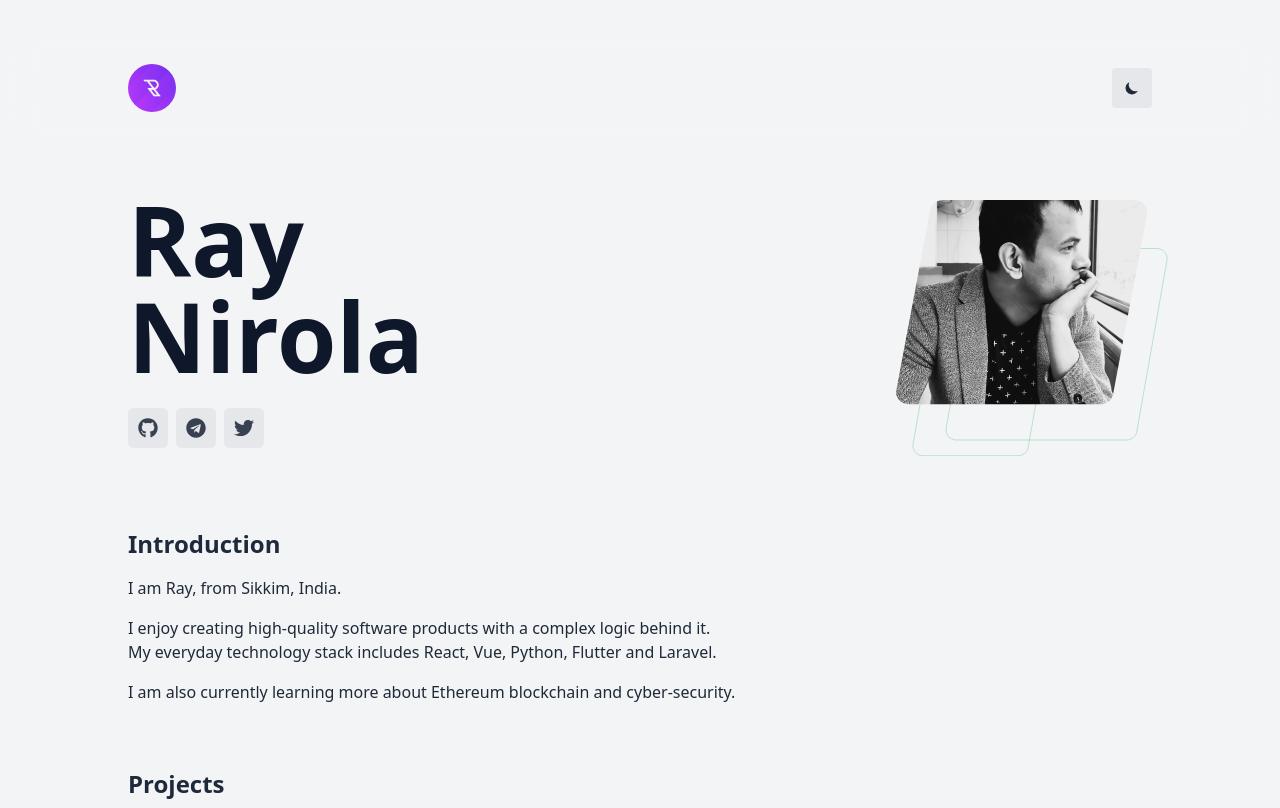
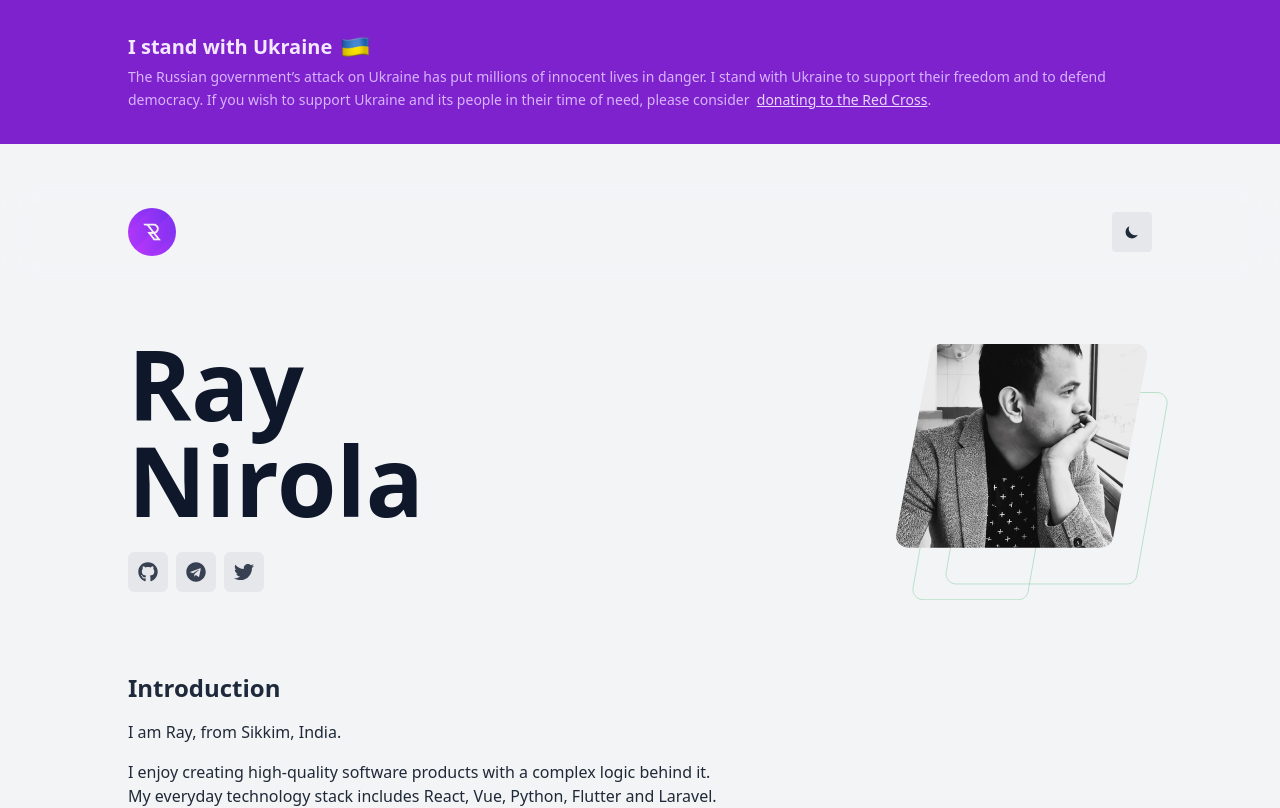
Before and after one commit to raynirola/portfolio, a Next.js app: page / in a window 1280 px wide. Shown: the top 808 px of the page. Built offline with nearby package versions, Linux system fonts and the light colour scheme; no server answers.

Commit message:
Support for Ukraine Banner

```diff
--- /dev/null
+++ b/components/UkraineBanner.tsx
@@ -0,0 +1,29 @@
+import Image from 'next/image'
+
+const UkraineBanner = () => {
+  return (
+    <div className="bg-purple-700 py-2 text-gray-900 dark:text-gray-100 sm:py-4 md:py-6 lg:py-8">
+      <div className="mx-auto max-w-3xl px-4 sm:px-6 lg:max-w-4xl lg:px-0 xl:max-w-5xl">
+        <h2 className="inline-flex items-center text-xl font-bold text-purple-100">
+          <span className="mr-2">I stand with Ukraine</span>
+          <Image src={'/ukraine-flag.png'} alt="Ukraine Flag" width={30} height={30} />
+        </h2>
+        <p className="mt-1 text-sm leading-relaxed text-purple-300">
+          The Russian government’s attack on Ukraine has put millions of innocent lives in danger. I
+          stand with Ukraine to support their freedom and to defend democracy. If you wish to
+          support Ukraine and its people in their time of need, please consider &nbsp;
+          <a
+            href="https://www.icrc.org/en/donate/ukraine"
+            target="_blank"
+            rel="noopener nofollow noreferrer"
+            className="text-purple-200 underline hover:text-purple-100">
+            donating to the Red Cross
+          </a>
+          .
+        </p>
+      </div>
+    </div>
+  )
+}
+
+export { UkraineBanner }
--- a/components/index.ts
+++ b/components/index.ts
@@ -18,3 +18,4 @@ export * from './ContactForm'
 export * from './Timeline'
 export * from './HeadComponent'
 export * from './Notification'
+export * from './UkraineBanner'
--- a/layouts/BaseLayout.tsx
+++ b/layouts/BaseLayout.tsx
@@ -1,6 +1,6 @@
 import { FC, ReactElement } from 'react'
 
-import { Footer, HeadComponent, HeadComponentProps, Header } from '@/components'
+import { Footer, HeadComponent, HeadComponentProps, Header, UkraineBanner } from '@/components'
 
 interface BaseLayoutProps {
   children: ReactElement | ReactElement[]
@@ -15,6 +15,7 @@ export const BaseLayout: FC<BaseLayoutProps> = props => {
         image={props.meta?.image}
         description={props.meta?.description}
       />
+      <UkraineBanner />
       <Header />
       <main>{props.children}</main>
       <Footer />
```
Also changed, not shown: public/ukraine-flag.png (added).
